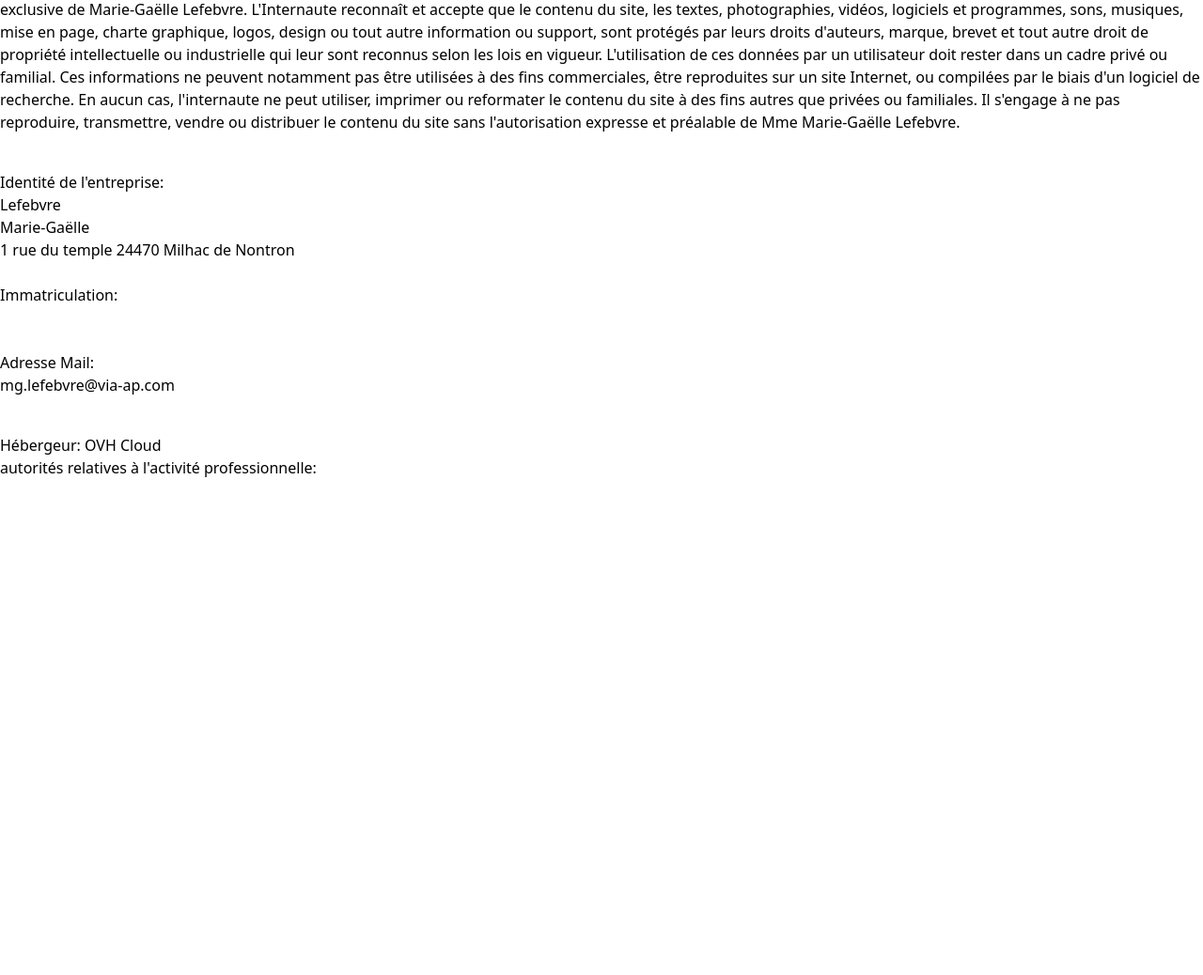
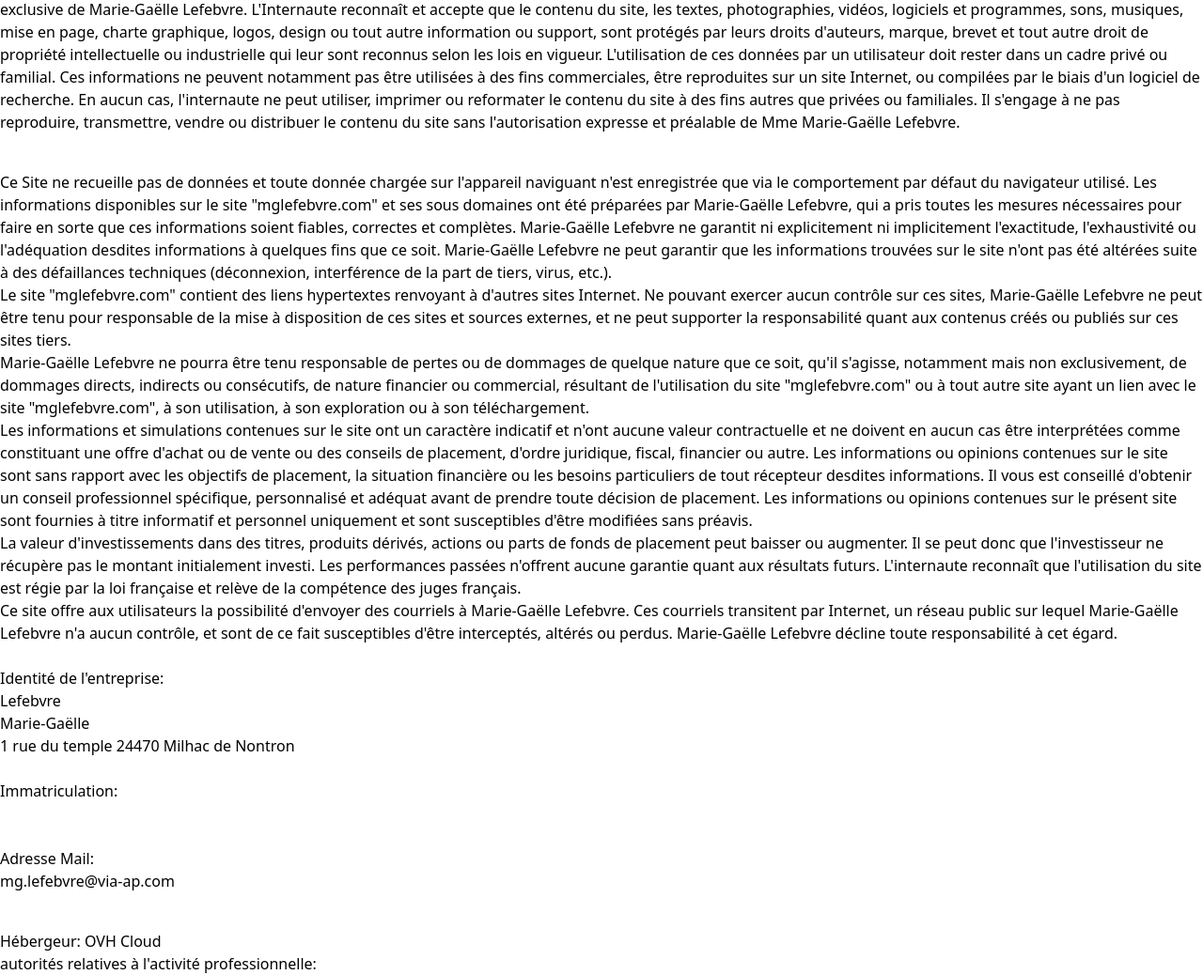
Before and after one commit to AugustinLefebvre/MG, a PHP site: page /legalnotice.php in a window 1280 px wide. Shown: the part 156-1194 px from the top of the page at 94% size. Before the commit the page ends 664 px from the top, so only its background shows below. Run offline with PHP 8.4, Linux system fonts and the light colour scheme; some libraries are stand-ins or nearby versions.

Commit message:
lazy load + i18n + legal stuff

```diff
--- a/assets/pageDisplay.js
+++ b/assets/pageDisplay.js
@@ -69,6 +69,12 @@
             observer.observe(elem);
         });
     }
+
+    const lazyElements = document.querySelectorAll('.lazy');
+    lazyObserver = new IntersectionObserver(lazyLoad, {rootMargin: "500px", threshold: 0});
+    lazyElements.forEach(elem => {
+        lazyObserver.observe(elem);
+    });
 });
 
 
@@ -142,6 +148,15 @@
 
         $(e).css('margin', vMargins + 'px ' + hMargins + 'px');
     }
+}
 
-
+function lazyLoad(elementArray) {
+    elementArray.forEach(element => {
+        if (!element.isIntersecting) {
+            return;
+        }
+        if ($(element.target).attr('data-src') !== undefined && $(element.target).attr('src') == undefined) {
+            element.target.src =  $(element.target).attr('data-src');
+        }
+    });
 }
--- a/assets/styles.css
+++ b/assets/styles.css
@@ -36,6 +36,10 @@
 
 .j-text {
     text-align: justify;
+}
+
+.c-text {
+    text-align: center;
 }
 
 .h-line {
@@ -353,7 +357,6 @@
 
 .CGP-mission-text {
     min-height: 480px;
-    text-align: justify;
 }
 
 .list-intro {
@@ -784,4 +787,8 @@
     .review-content {
         margin: 15px 0 0;
     }
+
+    .j-text {
+        text-align: center;
+    }
 }
--- a/includes/brokerage.php
+++ b/includes/brokerage.php
@@ -10,7 +10,7 @@
             <?= _('Specialist in wealth advising and non-residents, I support you in your financing search.');?>
         </div>
         <div class="col-lg-7 col-md-12 illu-courtage-cont">
-            <img class="illu-courtage" src="../assets/carte-logo.png" alt="logo carte financement">
+            <img class="illu-courtage lazy" data-src="../assets/carte-logo.png" alt="logo carte financement">
         </div>
         <div class="exp-section-content col-12">
             <div class="h-line-small"></div>
@@ -26,8 +26,8 @@
 <div id="section-courtage-2" class="other-section row gx-0">
     <div class="col-lg-7 col-md-12 video-holder">
         <iframe
-            class="video-embed video-embed-courting"
-            src="https://www.youtube.com/embed/2B7MAkquFUo?&origin=https://mglefebvre.com"
+            class="video-embed video-embed-courting lazy"
+            data-src="https://www.youtube.com/embed/2B7MAkquFUo?&origin=https://mglefebvre.com"
             title="<?= _('brokerage presentation');?>"
             frameborder="0"
             allow="accelerometer; autoplay; clipboard-write; encrypted-media; gyroscope; picture-in-picture; web-share"
--- a/includes/coaching.php
+++ b/includes/coaching.php
@@ -40,7 +40,7 @@
             <?= _('In a context of increasing complexity and technicality of the economy and of the financial sector, everyone needs information and everyone has a right to it.');?>
         </div>
         <div class="col-lg-6 col-md-12">
-        <?= _('A good mastery of basic knowledge in economic, budgetary and financial matters is a citizen issue and an asset for everyone. It is not a question of making everyone an expert, it is a question of understanding better in order to decide better.');?><span class="o-text"><?= _(' understanding better in order to decide better');?></span>.
+        <?= _('A good mastery of basic knowledge in economic, budgetary and financial matters is a citizen issue and an asset for everyone. It is not a question of making everyone an expert, it is a question of understanding better in order to decide better.');?><br/><span class="o-text c-text"><?= _(' understanding better in order to decide better');?></span>.
         </div>
         <div class="h-line"></div>
         <div class="col-12 problem-soluce">
--- a/legalnotice.php
+++ b/legalnotice.php
@@ -32,6 +32,25 @@
 
                 En aucun cas, l'internaute ne peut utiliser, imprimer ou reformater le contenu du site à des fins autres que privées ou familiales. Il s'engage à ne pas reproduire, transmettre, vendre ou distribuer le contenu du site sans l'autorisation expresse et préalable de Mme Marie-Gaëlle Lefebvre.</p>
             <br/>
+                Ce Site ne recueille pas de données et toute donnée chargée sur l'appareil naviguant n'est enregistrée que via le comportement par défaut du navigateur utilisé.
+
+                Les informations disponibles sur le site "mglefebvre.com" et ses sous domaines ont été préparées par Marie-Gaëlle Lefebvre, qui a pris toutes les mesures nécessaires pour faire en sorte que ces informations soient fiables, correctes et complètes. Marie-Gaëlle Lefebvre ne garantit ni explicitement ni implicitement l'exactitude, l'exhaustivité ou l'adéquation desdites informations à quelques fins que ce soit.
+
+                Marie-Gaëlle Lefebvre ne peut garantir que les informations trouvées sur le site n'ont pas été altérées suite à des défaillances techniques (déconnexion, interférence de la part de tiers, virus, etc.). <br/>
+
+                Le site "mglefebvre.com" contient des liens hypertextes renvoyant à d'autres sites Internet. Ne pouvant exercer aucun contrôle sur ces sites, Marie-Gaëlle Lefebvre ne peut être tenu pour responsable de la mise à disposition de ces sites et sources externes, et ne peut supporter la responsabilité quant aux contenus créés ou publiés sur ces sites tiers. <br/>
+
+                Marie-Gaëlle Lefebvre ne pourra être tenu responsable de pertes ou de dommages de quelque nature que ce soit, qu'il s'agisse, notamment mais non exclusivement, de dommages directs, indirects ou consécutifs, de nature financier ou commercial, résultant de l'utilisation du site "mglefebvre.com" ou à tout autre site ayant un lien avec le site "mglefebvre.com", à son utilisation, à son exploration ou à son téléchargement. <br/>
+
+                Les informations et simulations contenues sur le site ont un caractère indicatif et n'ont aucune valeur contractuelle et ne doivent en aucun cas être interprétées comme constituant une offre d'achat ou de vente ou des conseils de placement, d'ordre juridique, fiscal, financier ou autre. Les informations ou opinions contenues sur le site sont sans rapport avec les objectifs de placement, la situation financière ou les besoins particuliers de tout récepteur desdites informations. Il vous est conseillé d'obtenir un conseil professionnel spécifique, personnalisé et adéquat avant de prendre toute décision de placement. Les informations ou opinions contenues sur le présent site sont fournies à titre informatif et personnel uniquement et sont susceptibles d'être modifiées sans préavis. <br/>
+
+                La valeur d'investissements dans des titres, produits dérivés, actions ou parts de fonds de placement peut baisser ou augmenter. Il se peut donc que l'investisseur ne récupère pas le montant initialement investi. Les performances passées n'offrent aucune garantie quant aux résultats futurs.
+
+                L'internaute reconnaît que l'utilisation du site est régie par la loi française et relève de la compétence des juges français. <br/>
+
+                Ce site offre aux utilisateurs la possibilité d'envoyer des courriels à Marie-Gaëlle Lefebvre. Ces courriels transitent par Internet, un réseau public sur lequel Marie-Gaëlle Lefebvre n'a aucun contrôle, et sont de ce fait susceptibles d'être interceptés, altérés ou perdus. Marie-Gaëlle Lefebvre décline toute responsabilité à cet égard.
+            <br/>
+            <br/>
             Identité de l'entreprise:
             <br/>
             Lefebvre
```
Also changed, not shown: includes/cgp.php (+5 -5 lines), assets/schema-en.png (added), assets/schema-fr.png (renamed from assets/schema.png), 2 other files.
